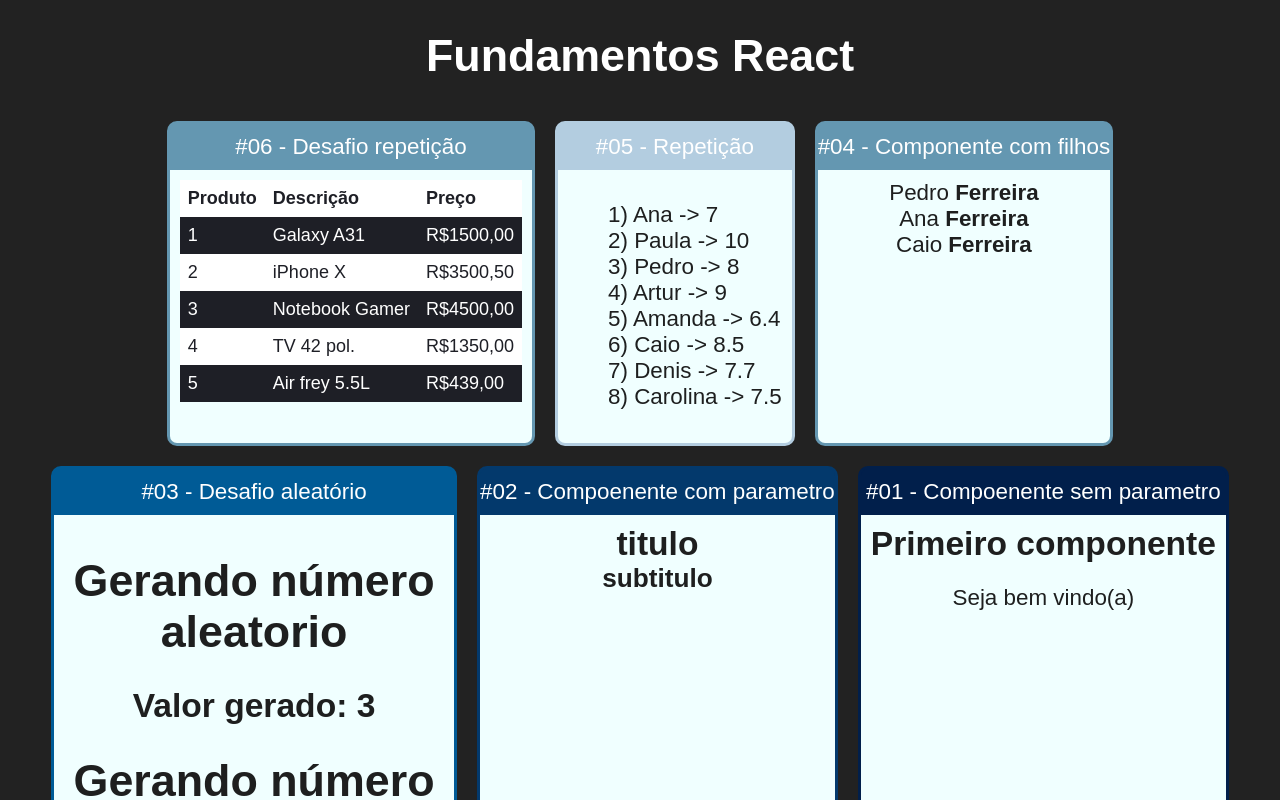
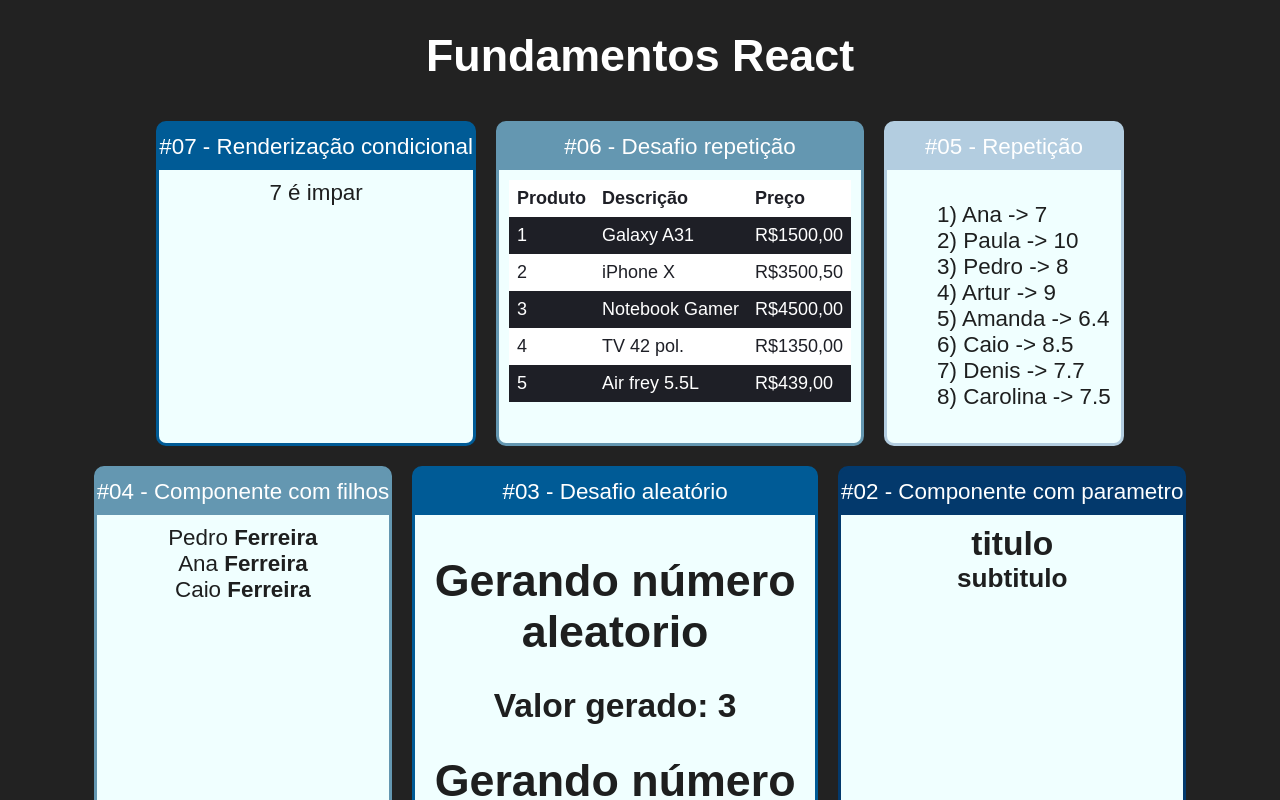
Before and after one commit to galongatti/introducaoReactJS, a React (Create React App) app: page / in a window 1280 px wide. Shown: the top 800 px of the page. Built offline with nearby package versions, Linux system fonts and the light colour scheme.

Commit message:
Rendereização condicional #01

```diff
--- a/src/App.jsx
+++ b/src/App.jsx
@@ -7,6 +7,7 @@ import NumeroAleatorio from "./components/basicos/NumeroAleatorio";
 import Familia from "./components/basicos/Familia";
 import FamiliaMembro from "./components/basicos/FamiliaMembro";
 import ListaAlunos from "./components/repeticao/ListaAlunos";
+import ParOuImpar from "./components/condicional/ParOuImpar";
 
 import Card from "./components/layout/Card";
 import TabelaProdutos from "./components/repeticao/TabelaProdutos";
@@ -15,8 +16,10 @@ function App() {
 	return (
 		<div className="App">
 			<h1>Fundamentos React</h1>
-
 			<div className="Cards">
+				<Card titulo="#07 - Renderização condicional" color="#005b96">
+					<ParOuImpar valor={7} />
+				</Card>
 				<Card titulo="#06 - Desafio repetição" color="#6497b1">
 					<TabelaProdutos />
 				</Card>
@@ -38,11 +41,11 @@ function App() {
 					<NumeroAleatorio min={1} max={10} />
 				</Card>
 
-				<Card titulo="#02 - Compoenente com parametro" color="#03396c">
+				<Card titulo="#02 - Componente com parametro" color="#03396c">
 					<ComParametro titulo="titulo" subtitulo="subtitulo" />
 				</Card>
 
-				<Card titulo="#01 - Compoenente sem parametro" color="#011f4b">
+				<Card titulo="#01 - Componente sem parametro" color="#011f4b">
 					<Primeiro />
 				</Card>
 			</div>
--- /dev/null
+++ b/src/components/condicional/ParOuImpar.jsx
@@ -0,0 +1,15 @@
+import React from "react";
+
+function ParOuImpar(props) {
+	const isPar = props.valor % 2 === 0;
+
+	return (
+		<div>
+			<span>
+				{isPar ? `${props.valor} é par` : `${props.valor} é impar`}
+			</span>
+		</div>
+	);
+}
+
+export default ParOuImpar;
```
